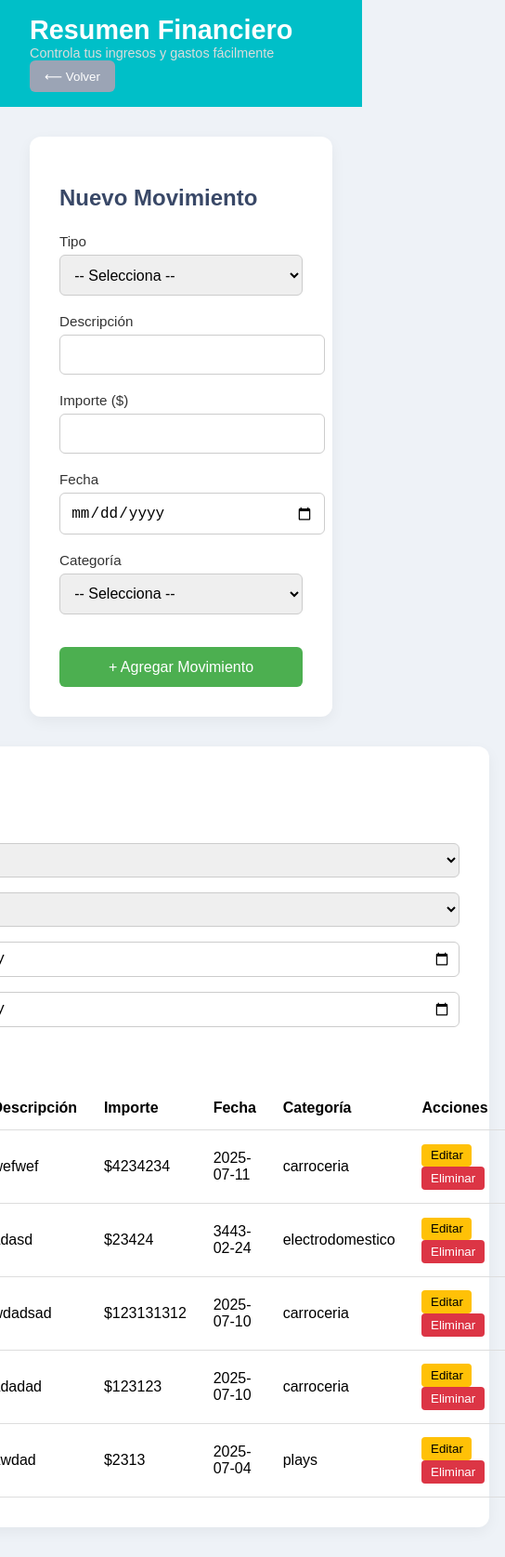
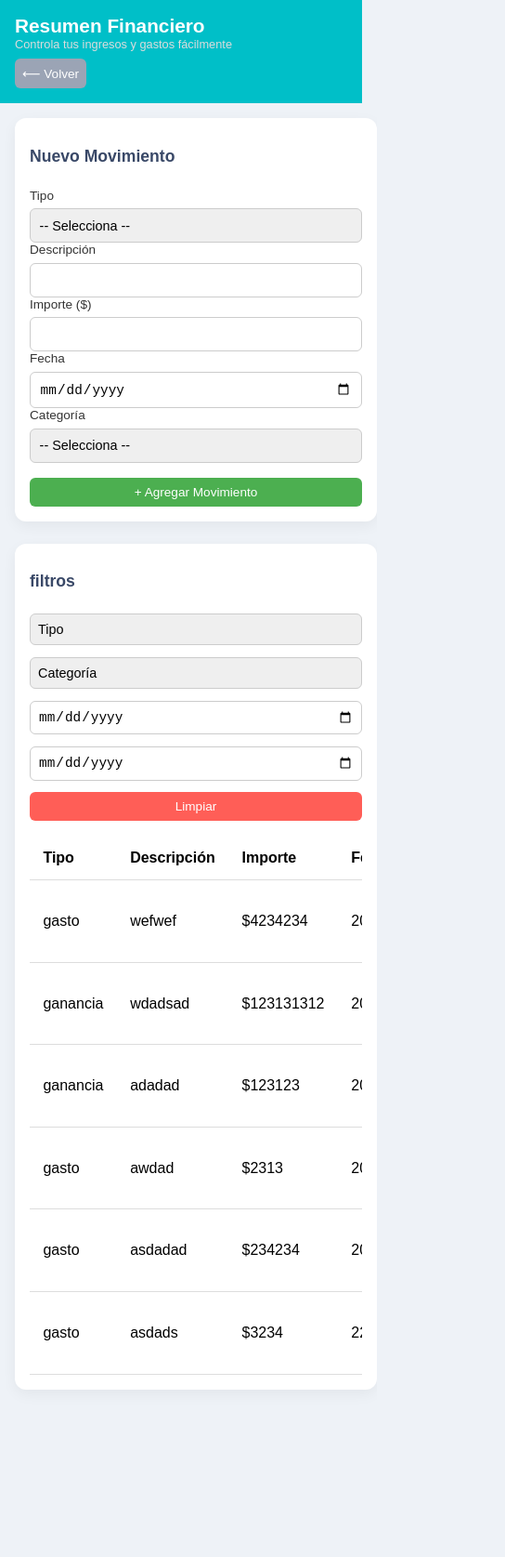
Before and after one commit to jesusdavid711/gestor-finanzas, a website built with Vite: page src/pages/movimientos.html in a window 390 px wide. Shown: the whole page at 93% size, 544 px wide, since content can reach past the window. After the commit the page ends 1511 px from the top, so only its background shows below. Built offline with nearby package versions, Linux system fonts and the light colour scheme; data requests are answered from the project's data file; sample sign-in values are in the browser's storage.

Commit message:
feat: para la prueba se le agregan cambion necesarios

```diff
--- a/public/DataBase/db.json
+++ b/public/DataBase/db.json
@@ -12,10 +12,6 @@
     }
   ],
   "categories": [
-    {
-      "id": "f496",
-      "nombre": "electrodomestico"
-    },
     {
       "id": "32f2",
       "nombre": "carroceria"
@@ -35,11 +31,15 @@
     {
       "id": "0114",
       "nombre": "plays"
+    },
+    {
+      "id": "64bf",
+      "nombre": "jesus david castro"
     }
   ],
   "movimientos": [
     {
-      "tipo": "compra",
+      "tipo": "gasto",
       "descripcion": "wefwef",
       "importe": 4234234,
       "fecha": "2025-07-11",
@@ -47,16 +47,8 @@
       "id": "7878"
     },
     {
-      "id": "9574",
-      "tipo": "compra",
-      "descripcion": "adasd",
-      "importe": 23424,
-      "fecha": "3443-02-24",
-      "categoryId": "f496"
-    },
-    {
       "id": "d9ac",
-      "tipo": "venta",
+      "tipo": "ganancia",
       "descripcion": "wdadsad",
       "importe": 123131312,
       "fecha": "2025-07-10",
@@ -64,7 +56,7 @@
     },
     {
       "id": "e727",
-      "tipo": "venta",
+      "tipo": "ganancia",
       "descripcion": "adadad",
       "importe": 123123,
       "fecha": "2025-07-10",
@@ -72,11 +64,27 @@
     },
     {
       "id": "ff38",
-      "tipo": "compra",
+      "tipo": "gasto",
       "descripcion": "awdad",
       "importe": 2313,
       "fecha": "2025-07-04",
       "categoryId": "0114"
+    },
+    {
+      "id": "888a",
+      "tipo": "gasto",
+      "descripcion": "asdadad",
+      "importe": 234234,
+      "fecha": "2021-02-23",
+      "categoryId": "eaee"
+    },
+    {
+      "id": "0570",
+      "tipo": "gasto",
+      "descripcion": "asdads",
+      "importe": 3234,
+      "fecha": "2202-03-12",
+      "categoryId": "32f2"
     }
   ]
 }
--- a/src/js/movimientos.js
+++ b/src/js/movimientos.js
@@ -1,43 +1,52 @@
-// URLs de las APIs de json-server
+// 🌐 URLs de las APIs simuladas con json-server
 let endpointCategories = "http://localhost:3000/categories";
 let endpointMovimientos = "http://localhost:3000/movimientos";
 
-// Referencias al formulario y a la tabla
-const formMovimientos = document.getElementById("form-movimiento");
-const tbodyMovimientos = document.getElementById("tbody-movimientos");
-const selectCategorias = formMovimientos.categoria;
+// 📄 Elementos del DOM relacionados con el formulario y tabla de movimientos
+const formMovimientos = document.getElementById("form-movimiento"); // Formulario de movimientos
+const tbodyMovimientos = document.getElementById("tbody-movimientos"); // Cuerpo de la tabla
+const selectCategorias = formMovimientos.categoria; // Select para elegir categoría
 
-// Referencias a los filtros
+// 🧪 Elementos del DOM usados para filtros
 const filtroTipo = document.getElementById("filtro-tipo");
 const filtroCategoria = document.getElementById("filtro-categoria");
 const filtroFechaInicio = document.getElementById("filtro-fecha-inicio");
 const filtroFechaFin = document.getElementById("filtro-fecha-fin");
 const btnLimpiarFiltros = document.getElementById("btn-limpiar-filtros");
 
-// Ejecutar funciones al cargar la página
+// 🚀 Al cargar la página, renderizamos categorías y movimientos
 document.addEventListener("DOMContentLoaded", () => {
-    pintarCategorias(); // Cargar categorías
-    pintarMovimientos(); // Mostrar movimientos
+    pintarCategorias(); // Carga los select con categorías
+    pintarMovimientos(); // Renderiza movimientos en la tabla
 });
 
-// Manejo del envío del formulario
+// ➕➖ Evento para agregar o editar un movimiento al enviar el formulario
 formMovimientos.addEventListener("submit", async function (event) {
   event.preventDefault(); // Evita recargar la página
 
-    // Obtener valores del formulario
+  // 🎯 Obtenemos los datos del formulario
   const movimiento = {
     tipo: formMovimientos.tipo.value,
-        descripcion: formMovimientos.descripcion.value,
+    descripcion: formMovimientos.descripcion.value.trim(),
     importe: Number(formMovimientos.importe.value),
     fecha: formMovimientos.fecha.value,
     categoryId: formMovimientos.categoria.value,
   };
 
-    // Verificar si es edición
+  // ✅ Validaciones:
+  if (!movimiento.descripcion) {
+    alert("La descripción no puede estar vacía");
+    return;
+  }
+  if (isNaN(movimiento.importe) || movimiento.importe <= 0) {
+    alert("El importe debe ser un número positivo");
+    return;
+  }
+
   const idAEditar = formMovimientos.getAttribute("data-edit-id");
 
   if (idAEditar) {
-        // Editar movimiento existente
+    // ✏️ Si estamos editando, hacemos PUT
     await fetch(`${endpointMovimientos}/${idAEditar}`, {
       method: "PUT",
       headers: { "Content-Type": "application/json" },
@@ -47,25 +56,25 @@ formMovimientos.addEventListener("submit", async function (event) {
     formMovimientos.removeAttribute("data-edit-id");
     formMovimientos.querySelector("button[type='submit']").textContent = "+ Agregar Movimiento";
   } else {
-        // Crear nuevo movimiento
+    // 🆕 Si no hay edición, es un nuevo movimiento
     await crearUnNuevoMovimiento(movimiento);
   }
 
-    // Limpiar formulario y recargar tabla
-    formMovimientos.reset();
-    pintarMovimientos();
+  formMovimientos.reset(); // Limpia el formulario
+  pintarMovimientos();     // Recarga la tabla
 });
 
-// Trae las categorías desde el servidor y las coloca en los select
+
+// 📌 Renderiza las categorías en los select del formulario y filtros
 async function pintarCategorias() {
     const response = await fetch(endpointCategories);
     const categorias = await response.json();
 
-    // Inicializar los select con opción por defecto
+    // 🧼 Inicializamos los select
     selectCategorias.innerHTML = `<option value="">-- Selecciona --</option>`;
     filtroCategoria.innerHTML = `<option value="">Categoría</option>`;
 
-    // Agregar las opciones de categorías
+    // 📥 Insertamos las opciones
     categorias.forEach(cat => {
         const option = `<option value="${cat.id}">${cat.nombre}</option>`;
         selectCategorias.innerHTML += option;
@@ -73,27 +82,26 @@ async function pintarCategorias() {
     });
 }
 
-// Trae los movimientos y los muestra aplicando filtros
+// 📊 Renderiza la tabla de movimientos aplicando los filtros activos
 async function pintarMovimientos() {
     const response = await fetch(endpointMovimientos);
     let movimientos = await response.json();
 
-    // Obtener todas las categorías para relacionar los IDs
     const categorias = await (await fetch(endpointCategories)).json();
 
-    // Relacionar cada movimiento con su nombre de categoría
+    // 🔗 Relacionamos cada movimiento con su nombre de categoría
     movimientos = movimientos.map(mov => {
         const categoria = categorias.find(cat => cat.id === mov.categoryId);
         return { ...mov, categoriaNombre: categoria ? categoria.nombre : "La categoría fue eliminada" };
     });
 
-    // Obtener los valores de los filtros
+    // 🧪 Obtenemos valores actuales de los filtros
     const tipo = filtroTipo.value;
     const categoriaId = filtroCategoria.value;
     const fechaInicio = filtroFechaInicio.value;
     const fechaFin = filtroFechaFin.value;
 
-    // Aplicar filtros al array
+    // 🧹 Filtramos los movimientos
     const filtrados = movimientos.filter(mov => {
         if (tipo && mov.tipo !== tipo) return false;
         if (categoriaId && mov.categoryId !== categoriaId) return false;
@@ -102,9 +110,8 @@ async function pintarMovimientos() {
         return true;
     });
 
-    // Mostrar los movimientos filtrados en la tabla
+    // 🖋️ Renderizamos los resultados en la tabla
     tbodyMovimientos.innerHTML = "";
-
     filtrados.forEach(mov => {
         tbodyMovimientos.innerHTML += `
         <tr>
@@ -121,7 +128,7 @@ async function pintarMovimientos() {
     });
 }
 
-// Crea un nuevo movimiento
+// 📥 Función para guardar un nuevo movimiento
 async function crearUnNuevoMovimiento(mov) {
     const response = await fetch(endpointMovimientos, {
         method: "POST",
@@ -133,50 +140,48 @@ async function crearUnNuevoMovimiento(mov) {
         alert("Movimiento guardado con éxito");
     }
 
-    pintarMovimientos();
+    pintarMovimientos(); // Recarga la tabla
 }
 
-// Manejar clicks en la tabla para editar o eliminar
+// 🔍 Detectamos clicks en botones de editar y eliminar dentro de la tabla
 tbodyMovimientos.addEventListener("click", async (event) => {
     const target = event.target;
 
     if (target.classList.contains("btn-eliminar")) {
         const id = target.dataset.id;
         if (confirm("¿Eliminar este movimiento?")) {
-            await eliminarMovimiento(id);
-            pintarMovimientos();
+            await eliminarMovimiento(id); // Borra el movimiento
+            pintarMovimientos(); // Recarga la tabla
         }
     }
 
     if (target.classList.contains("btn-editar")) {
         const id = target.dataset.id;
-        cargarMovimientoEnFormulario(id);
+        cargarMovimientoEnFormulario(id); // Carga datos en el form
     }
 });
 
-// Elimina un movimiento por ID
+// 🗑️ Elimina un movimiento por su ID
 async function eliminarMovimiento(id) {
     await fetch(`${endpointMovimientos}/${id}`, { method: "DELETE" });
 }
 
-// Cargar datos al formulario para editar un movimiento existente
+// 🛠️ Carga los datos de un movimiento en el formulario para editarlo
 async function cargarMovimientoEnFormulario(id) {
     const response = await fetch(`${endpointMovimientos}/${id}`);
     const mov = await response.json();
 
-    // Llenar el formulario con los datos
     formMovimientos.tipo.value = mov.tipo;
     formMovimientos.descripcion.value = mov.descripcion;
     formMovimientos.importe.value = mov.importe;
     formMovimientos.fecha.value = mov.fecha;
     formMovimientos.categoria.value = mov.categoryId;
 
-    // Marcar que estamos editando
-    formMovimientos.setAttribute("data-edit-id", mov.id);
+    formMovimientos.setAttribute("data-edit-id", mov.id); // Activa modo edición
     formMovimientos.querySelector("button[type='submit']").textContent = "Guardar Cambios";
 }
 
-// Botón para limpiar filtros y recargar movimientos sin filtro
+// 🔁 Botón para limpiar filtros y mostrar todos los movimientos
 btnLimpiarFiltros.addEventListener("click", () => {
     filtroTipo.value = "";
     filtroCategoria.value = "";
@@ -185,7 +190,7 @@ btnLimpiarFiltros.addEventListener("click", () => {
     pintarMovimientos();
 });
 
-// Cada vez que cambia un filtro, se recargan los movimientos
+// 🔄 Cada vez que cambian los filtros, recargamos la tabla
 [filtroTipo, filtroCategoria, filtroFechaInicio, filtroFechaFin].forEach(input =>
     input.addEventListener("change", pintarMovimientos)
 );
--- a/src/pages/movimientos.html
+++ b/src/pages/movimientos.html
@@ -25,8 +25,8 @@
           <label for="tipo">Tipo</label>
           <select id="tipo" name="tipo" required>
             <option value="">-- Selecciona --</option>
-            <option value="compra">Compra</option>
-            <option value="venta">Venta</option>
+            <option value="gasto">Gasto</option>
+            <option value="ganancia">Ganancia</option>
           </select>
         </div>
 
@@ -63,8 +63,8 @@
       <div class="filtros">
         <select id="filtro-tipo">
           <option value="">Tipo</option>
-          <option value="compra">Compra</option>
-          <option value="venta">Venta</option>
+          <option value="gasto">Gasto</option>
+          <option value="ganancia">Ganancia</option>
         </select>
 
         <select id="filtro-categoria">
--- a/src/styles/categorias.css
+++ b/src/styles/categorias.css
@@ -130,5 +130,32 @@ input {
 @media (max-width: 768px) {
   .main-grid {
     grid-template-columns: 1fr;
+    padding: 1rem;
+  }
+
+  .header {
+    flex-direction: column;
+    align-items: flex-start;
+    gap: 0.5rem;
+  }
+
+  .btn-volver {
+    align-self: flex-end;
+  }
+
+  #lista-categorias li {
+    flex-direction: column;
+    align-items: flex-start;
+  }
+
+  #lista-categorias li div {
+    margin-top: 0.5rem;
+    display: flex;
+    gap: 0.5rem;
   }
 }
+@media (max-width: 480px) {
+  input, .btn-agregar {
+    font-size: 0.9rem;
+  }
+}
--- a/src/styles/moviminetos.css
+++ b/src/styles/moviminetos.css
@@ -63,8 +63,10 @@ h2 {
   font-size: 1.5rem;
 }
 
+/* 💫 Ajuste para campos dentro de grupos flexibles */
 .form-group {
-  margin-bottom: 1.2rem;
+  display: flex;
+  flex-direction: column;
 }
 
 label {
@@ -73,13 +75,15 @@ label {
   margin-bottom: 0.4rem;
   color: #333;
 }
-
+/* 🔧 Normaliza ancho y estilo de campos */
 input, select {
   width: 100%;
+  box-sizing: border-box;
+  font-size: 1rem;
   padding: 0.7rem;
   border: 1px solid #ccc;
   border-radius: 6px;
-  font-size: 1rem;
+  appearance: none; /* Elimina estilos extra del sistema */
 }
 
 .btn-guardar {
@@ -162,3 +166,96 @@ td .btn-eliminar {
   background-color: #dc3545;
   color: white;
 }
+
+@media (max-width: 768px) {
+  .header {
+    flex-direction: column;
+    align-items: flex-start;
+    gap: 0.5rem;
+    padding: 1rem;
+  }
+
+  .header-title h1 {
+    font-size: 1.5rem;
+  }
+
+  .header-title p {
+    font-size: 0.85rem;
+  }
+
+  .main-container {
+    flex-direction: column;
+    padding: 1rem;
+    gap: 1.5rem;
+  }
+
+  .form-section,
+  .tabla-section {
+    flex: 1 1 auto;
+    max-width: 100%;
+    padding: 1rem;
+  }
+
+  .filtros {
+    flex-direction: column;
+    gap: 0.8rem;
+  }
+
+  input, select, .btn-guardar, .btn-volver, #btn-limpiar-filtros {
+    font-size: 0.95rem;
+    padding: 0.6rem;
+  }
+
+  h2 {
+    font-size: 1.3rem;
+  }
+
+  td button {
+    display: block;
+    width: 100%;
+    margin-bottom: 0.3rem;
+  }
+
+  table {
+    display: block;
+    overflow-x: auto;
+    width: 100%;
+  }
+
+  th, td {
+    white-space: nowrap;
+  }
+}
+
+@media (max-width: 480px) {
+  .header-title h1 {
+    font-size: 1.3rem;
+  }
+
+  .header-title p {
+    font-size: 0.8rem;
+  }
+
+  h2 {
+    font-size: 1.1rem;
+  }
+
+  label {
+    font-size: 0.85rem;
+  }
+
+  input, select {
+    font-size: 0.9rem;
+    padding: 0.6rem;
+  }
+
+  .btn-guardar, .btn-volver, #btn-limpiar-filtros {
+    font-size: 0.85rem;
+    padding: 0.5rem;
+  }
+
+  td button {
+    font-size: 0.8rem;
+    padding: 0.3rem;
+  }
+}
```
Also changed, not shown: src/js/categorias.js (+48 -34 lines), src/js/reportes.js (+105 -110 lines). Lines whose indentation alone changed are shown as unchanged.
